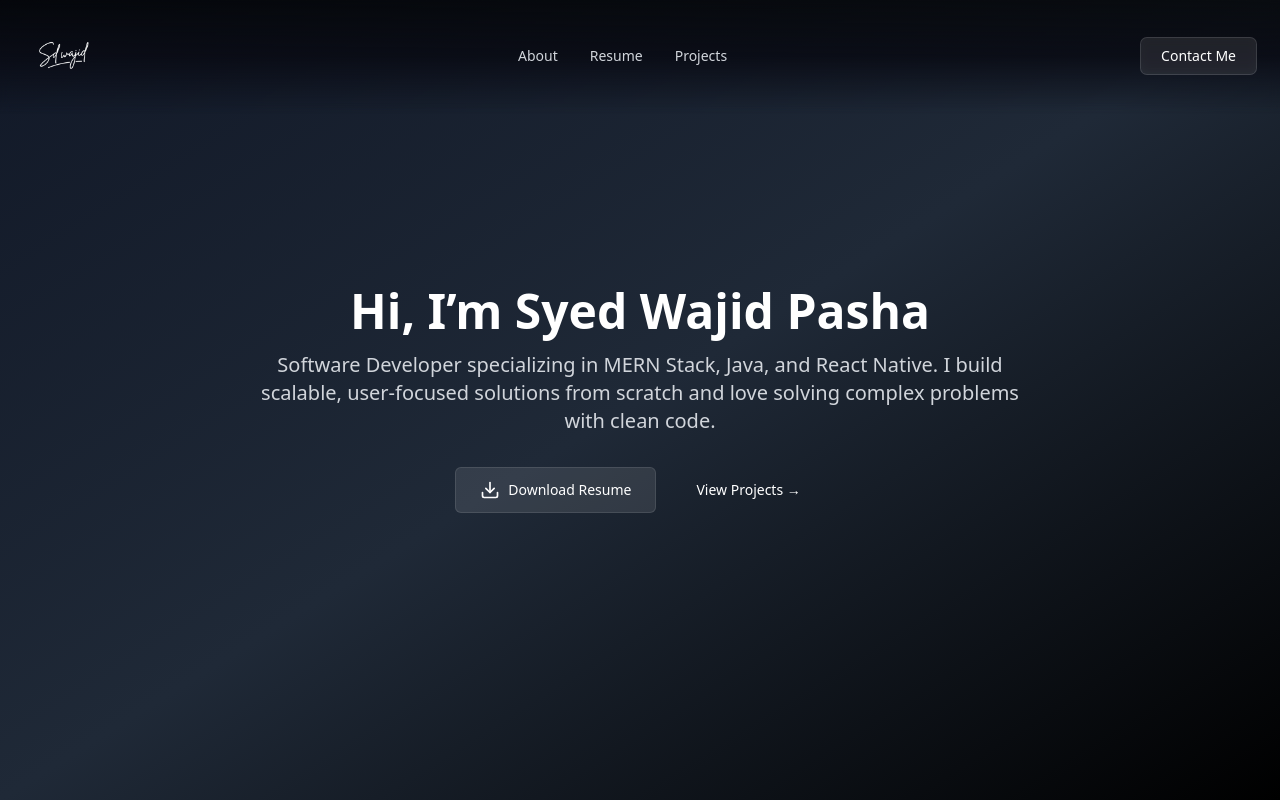
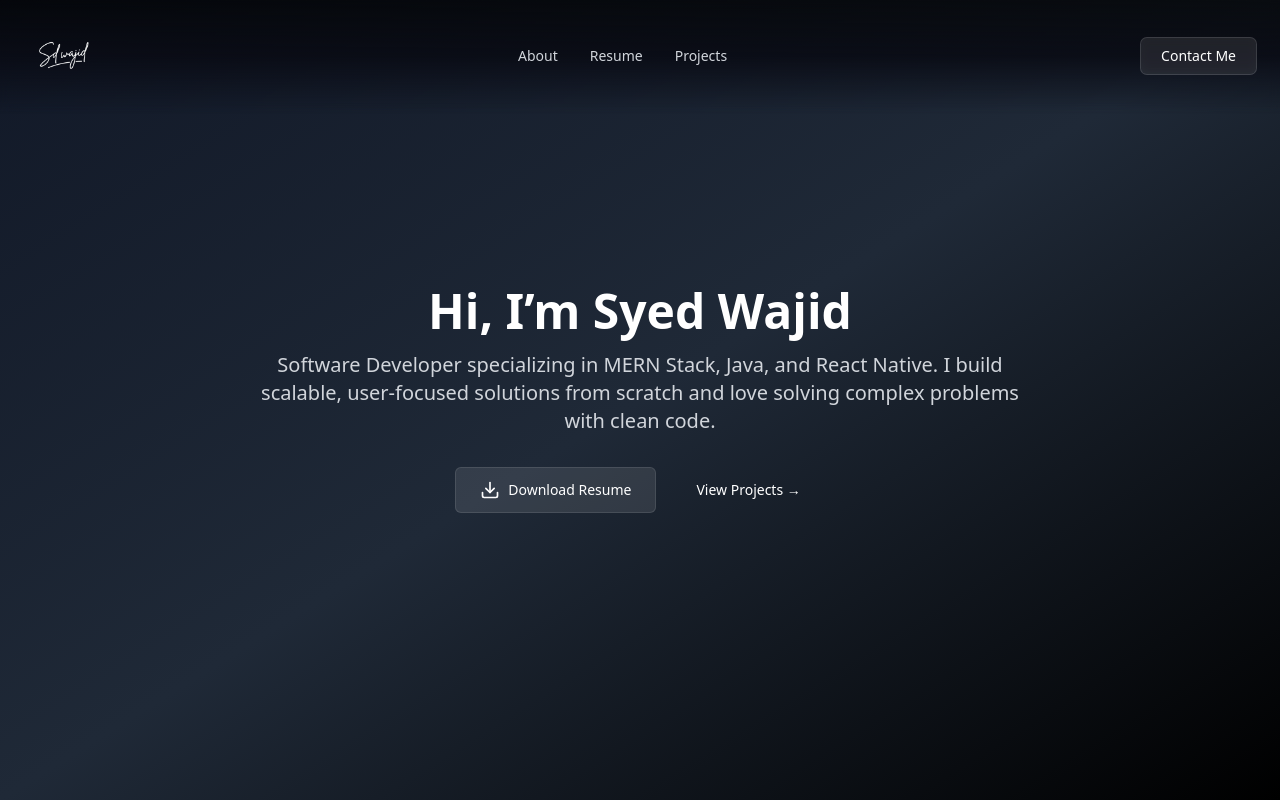
Before and after one commit to Syedwajid002/My-Portfolio, a React (Create React App) app: page / in a window 1280 px wide. Shown: the top 800 px of the page. Built offline with nearby package versions, Linux system fonts and the light colour scheme.

Commit message:
Changing UI

```diff
--- a/src/Components/HeroSec.jsx
+++ b/src/Components/HeroSec.jsx
@@ -13,7 +13,7 @@ const Hero = () => {
       >
         {/* Heading */}
         <h1 className="text-3xl sm:text-4xl md:text-5xl font-bold mb-4 leading-tight">
-          Hi, I’m <span className="text-primary-500">Syed Wajid Pasha</span>
+          Hi, I’m <span className="text-primary-500">Syed Wajid</span>
         </h1>
 
         {/* Subheading */}
```
